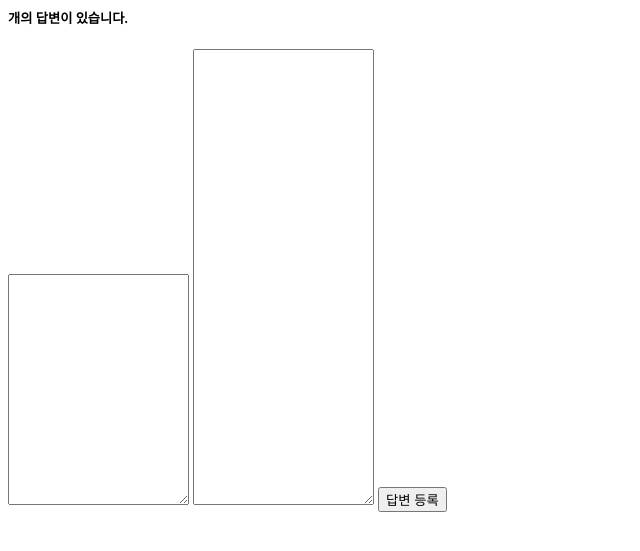
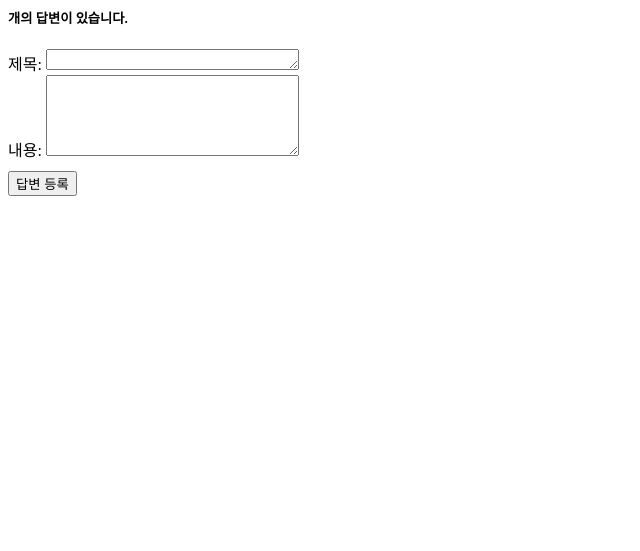
Before and after one commit to sejongk/jump-to-django-practice, a Django app: template templates/board/question_detail.html in a window 1280 px wide. Shown: the top 551 px of the page, without its empty margins (0-640 px from the left). Run offline with Django 4.2, Linux system fonts and the light colour scheme; the template is opened without the code that fills it, so the values that code supplies are empty.

Commit message:
기능 변경: 답변 작성폼 정렬 및 스타일 변경

```diff
--- a/config/settings.py
+++ b/config/settings.py
@@ -117,6 +117,9 @@ USE_TZ = True
 # https://docs.djangoproject.com/en/4.0/howto/static-files/
 
 STATIC_URL = 'static/'
+STATICFILES_DIRS = [
+    BASE_DIR / 'static',
+]
 
 # Default primary key field type
 # https://docs.djangoproject.com/en/4.0/ref/settings/#default-auto-field
--- /dev/null
+++ b/static/style.css
@@ -0,0 +1,7 @@
+textarea {
+    width: 20%;
+}
+
+input[type=submit] {
+    margin-top: 10px;
+}
--- a/templates/board/question_detail.html
+++ b/templates/board/question_detail.html
@@ -1,3 +1,6 @@
+{% load static %}
+<link rel="stylesheet" type="text/css" href="{% static 'style.css' %}">
+
 <h1>{{ question.subject }}</h1>
 <div>
     {{ question.content }}
@@ -14,7 +17,7 @@
 
 <form action="{% url 'board:answer_create' question_id=question.id %}" method="post">
 {% csrf_token %}
-<textarea name="subject" id="subject" rows="15"></textarea>
-<textarea name="content" id="content" rows="30"></textarea>
+<div>제목: <textarea name="subject" id="subject" rows="1"></textarea></div>
+<div>내용: <textarea name="content" id="content" rows="5"></textarea></div>
 <input type="submit" value="답변 등록">
 </form>
```
